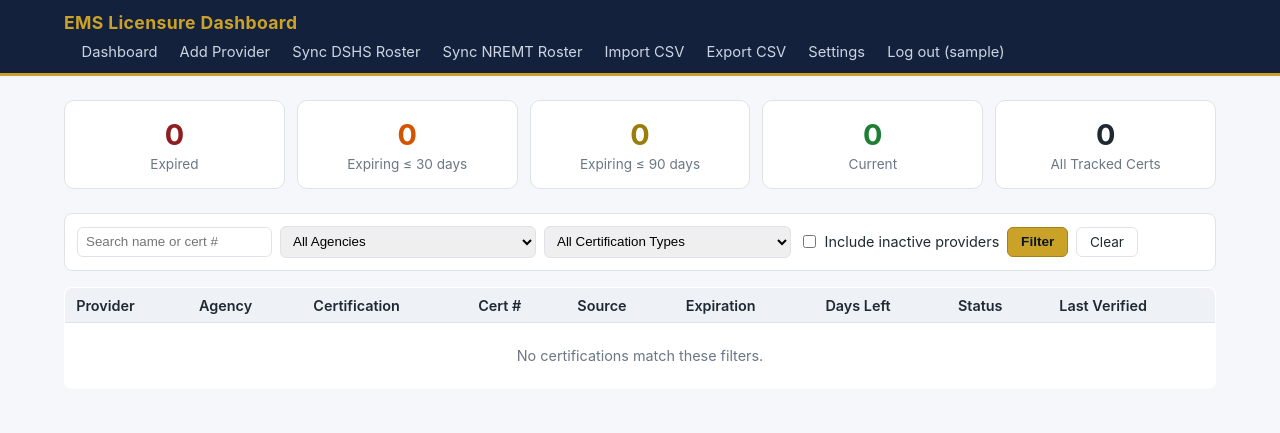
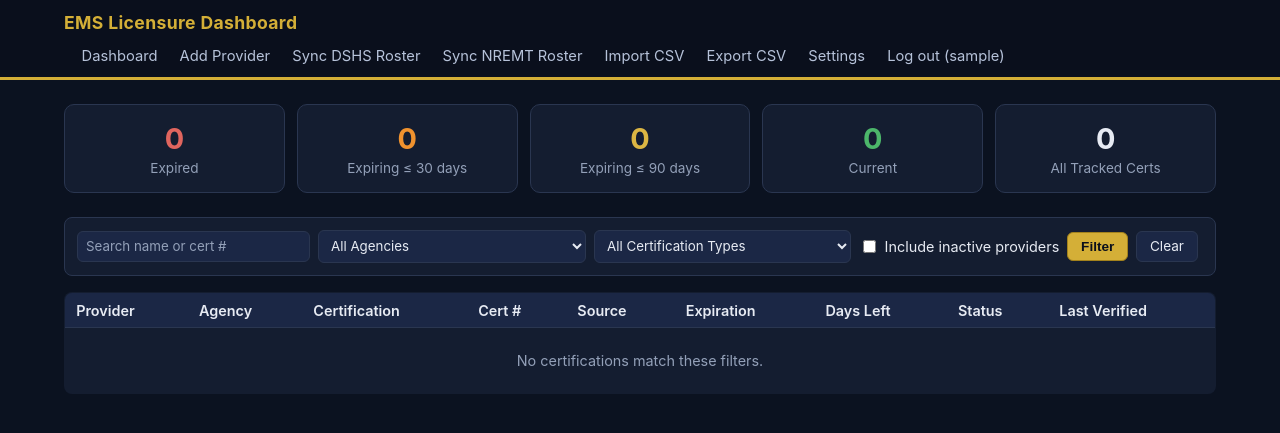
Before and after one commit to chrisperez-afk/Licensure, a Flask app: page /dashboard in a window 1280 px wide. Shown: the top 433 px of the page. Run offline with Flask 3, Linux system fonts and the light colour scheme; the visitor is signed in with stand-in values (Sample User, id 1); data comes from the database, SQL or seed files in the repository; data that the repository does not hold is empty.

Commit message:
Switch dashboard to a dark theme
Full dark palette (near-black navy background, layered dark surfaces for
cards/tables/forms, brightened status colors tuned for contrast against
dark backgrounds rather than the light pastel tints that worked in the
old light theme). Committed as the only theme rather than a toggle, to
match the badge-derived brand identity throughout.

Verified with real Playwright screenshots rather than guessing at hex
values, which caught two bugs a visual check was needed for:
- button[type="submit"] outranks a single class on CSS specificity, so
  Delete/Verified Today buttons were rendering gold (the primary action
  color) instead of their intended danger/secondary style regardless of
  their button-danger/button-secondary class. Fixed by matching that
  specificity.
- Bare inputs outside the .filters/.stacked-form/.login-card containers
  (the inline cert-edit table's direct-record-link field) had no explicit
  styling and fell back to the browser's light default, sitting oddly on
  the dark page. Added a universal input/select/textarea base style so no
  form control can be missed this way again.

Co-Authored-By: Claude Sonnet 5 <noreply@anthropic.com>
Claude-Session: https://claude.ai/code/session_01AHM8gDGFy8pTkjG7q5YptH

```diff
--- a/app/static/css/style.css
+++ b/app/static/css/style.css
@@ -1,27 +1,52 @@
 :root {
   /* Bexar County ESD 2 badge colors: navy shield, gold trim/lettering,
-     maroon center. */
+     maroon center. Dark theme throughout, tuned for a low-light station
+     screen rather than toggled — surfaces are layered navy-black, status
+     colors are brightened versions of the badge/semantic colors so they
+     stay readable against dark surfaces, and badges keep richer/deeper
+     fills since they're solid chips with white text, not text-on-dark. */
   --brand-navy: #14213d;
-  --brand-navy-dark: #0c1526;
-  --brand-gold: #c9a227;
+  --brand-navy-dark: #0a0f1c;
+  --brand-gold: #d4af37;
   --brand-gold-dark: #a3821c;
   --brand-maroon: #8f1d21;
 
-  --red: #8f1d21;
-  --red-bg: #fbeaea;
-  --orange: #d35400;
-  --orange-bg: #fdf1e3;
-  --yellow: #9a7d0a;
-  --yellow-bg: #fdf7e3;
-  --green: #1e7e34;
-  --green-bg: #e9f7ef;
-  --ink: #1f2933;
-  --muted: #6b7785;
-  --border: #dfe3e8;
-  --bg: #f5f7fa;
+  --red: #e0655e;
+  --red-bg: #3a181a;
+  --red-fill: #8f1d21;
+  --orange: #f0922e;
+  --orange-bg: #33220f;
+  --yellow: #dcb643;
+  --yellow-bg: #332911;
+  --yellow-fill: #b8960c;
+  --green: #4cb66a;
+  --green-bg: #143526;
+  --green-fill: #1e7e34;
+
+  --ink: #e7ebf3;
+  --muted: #93a0b8;
+  --border: #2a3650;
+  --bg: #0b1220;
+  --surface: #141d30;
+  --surface-alt: #1b2745;
 }
 
 * { box-sizing: border-box; }
+
+/* Base styling for every form control, so a bare input in a table cell
+   (e.g. the inline cert-edit rows) is never missed and left showing the
+   browser's light default inside an otherwise dark page. More specific
+   rules below (.filters, .stacked-form, etc.) can still refine this. */
+input, select, textarea {
+  background: var(--surface-alt);
+  color: var(--ink);
+  border: 1px solid var(--border);
+  border-radius: 6px;
+  font-family: inherit;
+}
+input::placeholder, textarea::placeholder { color: var(--muted); }
+input[type="checkbox"] { accent-color: var(--brand-gold); }
+::-webkit-calendar-picker-indicator { filter: invert(1); }
 
 body {
   margin: 0;
@@ -31,18 +56,18 @@ body {
 }
 
 .storage-warning {
-  background: #fff3cd;
-  color: #664d03;
-  border-bottom: 2px solid #b8960c;
+  background: #4a3a0a;
+  color: #ffe293;
+  border-bottom: 2px solid var(--brand-gold);
   padding: 0.6rem 1.5rem;
   text-align: center;
   font-size: 0.88rem;
   font-weight: 600;
 }
-.storage-warning code { background: rgba(0,0,0,0.08); padding: 0.1rem 0.35rem; border-radius: 4px; }
+.storage-warning code { background: rgba(255,255,255,0.12); padding: 0.1rem 0.35rem; border-radius: 4px; }
 
 .topbar {
-  background: var(--brand-navy);
+  background: var(--brand-navy-dark);
   color: white;
   border-bottom: 3px solid var(--brand-gold);
 }
@@ -54,11 +79,12 @@ body {
   justify-content: space-between;
   align-items: center;
   flex-wrap: wrap;
-  gap: 0.5rem;
+  gap: 0.75rem;
 }
-.brand { color: var(--brand-gold); font-weight: 700; text-decoration: none; font-size: 1.1rem; letter-spacing: 0.02em; }
+.brand { display: flex; align-items: center; gap: 0.6rem; color: var(--brand-gold); font-weight: 700; text-decoration: none; font-size: 1.1rem; letter-spacing: 0.02em; }
+.brand img { height: 34px; width: auto; display: block; }
 .topbar nav a {
-  color: #cbd5e1;
+  color: #b6c2d9;
   text-decoration: none;
   margin-left: 1.1rem;
   font-size: 0.92rem;
@@ -73,7 +99,10 @@ body {
 
 .muted { color: var(--muted); }
 
-h1, h2 { color: var(--brand-navy); }
+a { color: var(--brand-gold); }
+a:visited { color: var(--brand-gold); }
+
+h1, h2 { color: var(--ink); }
 
 .flashes { margin-bottom: 1rem; }
 .flash {
@@ -94,7 +123,7 @@ h1, h2 { color: var(--brand-navy); }
   margin-bottom: 1.5rem;
 }
 .card {
-  background: white;
+  background: var(--surface);
   border: 1px solid var(--border);
   border-radius: 10px;
   padding: 1rem;
@@ -118,7 +147,7 @@ h1, h2 { color: var(--brand-navy); }
   gap: 0.5rem;
   align-items: center;
   margin-bottom: 1rem;
-  background: white;
+  background: var(--surface);
   padding: 0.75rem;
   border-radius: 8px;
   border: 1px solid var(--border);
@@ -127,13 +156,15 @@ h1, h2 { color: var(--brand-navy); }
   padding: 0.4rem 0.5rem;
   border: 1px solid var(--border);
   border-radius: 6px;
+  background: var(--surface-alt);
+  color: var(--ink);
 }
 .checkbox-label { display: flex; align-items: center; gap: 0.35rem; font-size: 0.9rem; }
 
 table.cert-table {
   width: 100%;
   border-collapse: collapse;
-  background: white;
+  background: var(--surface);
   border-radius: 8px;
   overflow: hidden;
   border: 1px solid var(--border);
@@ -144,7 +175,7 @@ table.cert-table th, table.cert-table td {
   border-bottom: 1px solid var(--border);
   font-size: 0.9rem;
 }
-table.cert-table th { background: #eef1f5; font-weight: 600; }
+table.cert-table th { background: var(--surface-alt); font-weight: 600; }
 table.cert-table tr.status-expired { background: var(--red-bg); }
 table.cert-table tr.status-critical { background: var(--orange-bg); }
 table.cert-table tr.status-warning { background: var(--yellow-bg); }
@@ -170,7 +201,7 @@ button, .button-link, .button-danger, .button-secondary {
   cursor: pointer;
   border-radius: 6px;
   border: 1px solid var(--border);
-  background: white;
+  background: var(--surface-alt);
   padding: 0.4rem 0.8rem;
   font-size: 0.85rem;
   text-decoration: none;
```
Also changed, not shown: other parts of app/static/css/style.css (+26 -12 lines).
